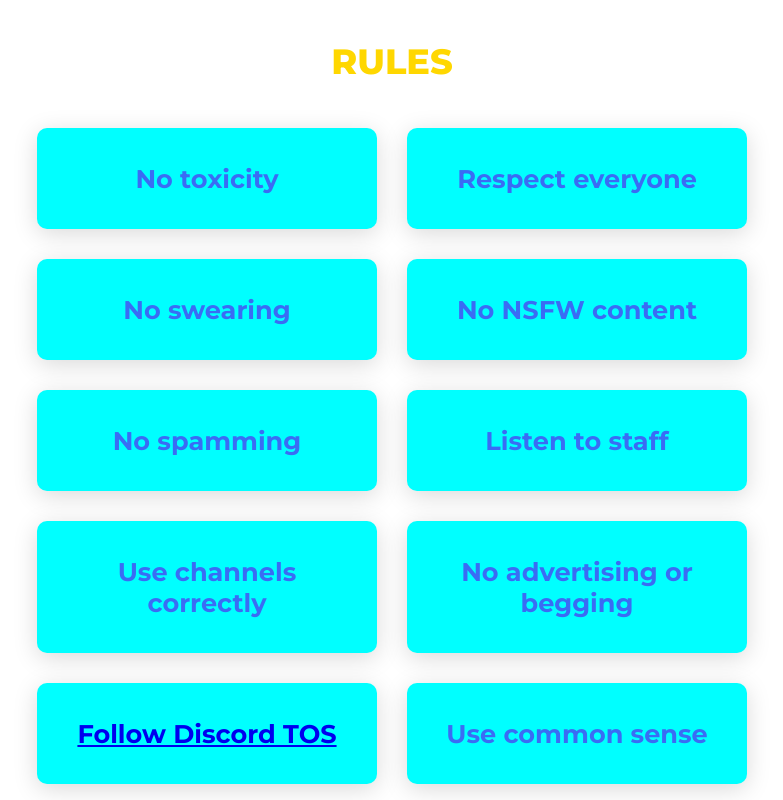
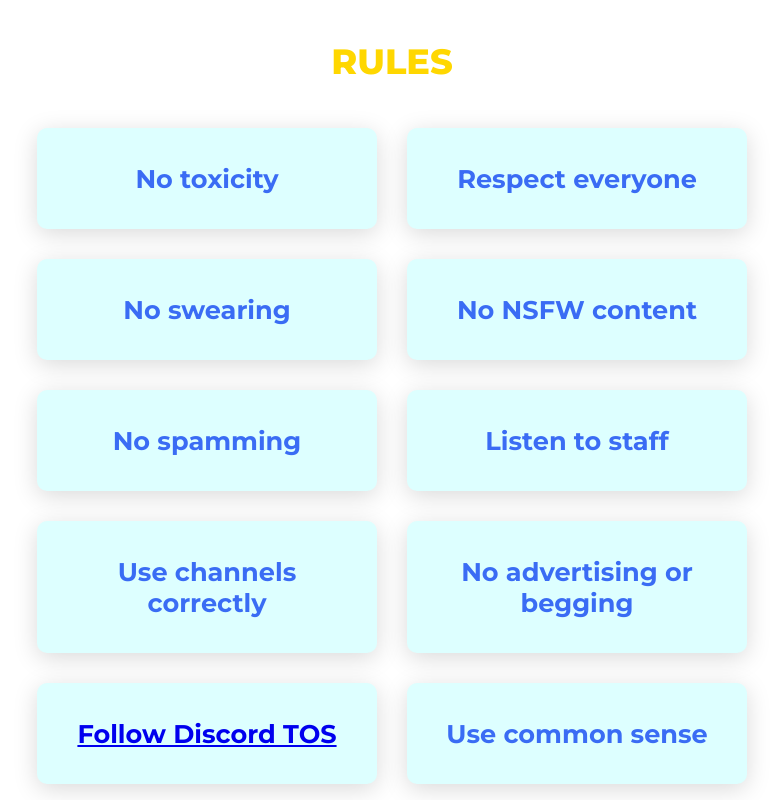
Before and after one commit to MareepMeadowsDev/Website, a plain HTML site: page index.html in a window 1280 px wide. Shown: the part 860-1660 px from the top of the page, without its empty margins (248-1031 px from the left). Drawn offline with Linux system fonts and the light colour scheme.

Commit message:
Update style.css

```diff
--- a/style.css
+++ b/style.css
@@ -115,7 +115,7 @@ section {
 }
 
 .card {
-    background-color: rgb(0, 255, 255);
+    background-color: rgb(221, 255, 255);
     width: 21.25em;
     box-shadow: 0 5px 25px rgba(1 1 1 / 15%);
     border-radius: 10px;
```
